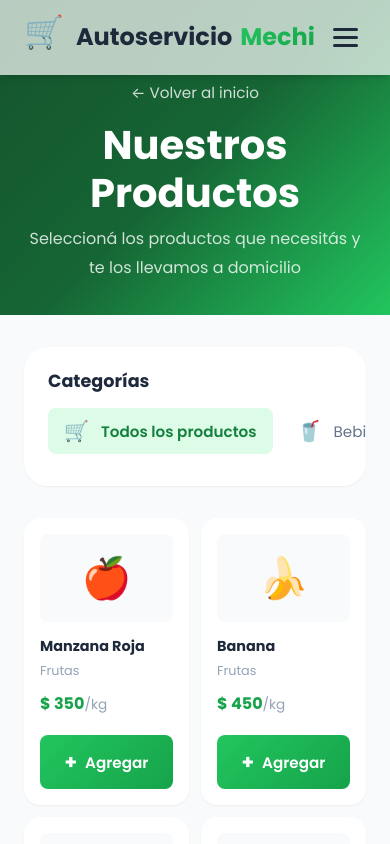
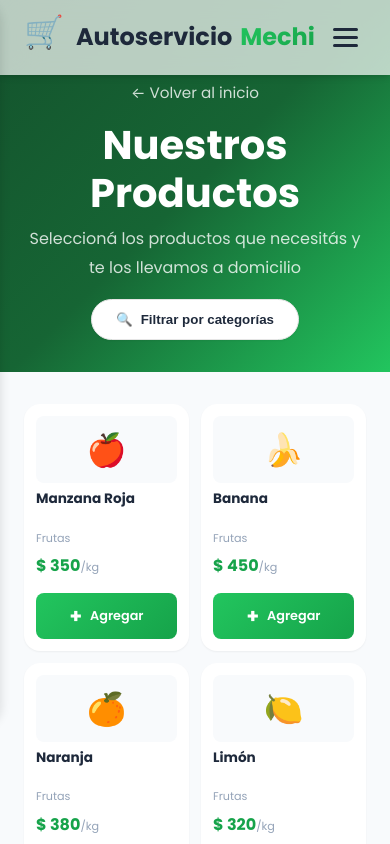
Before and after one commit to salvador-castro/super-mechi, a React (Vite) app: page /productos in a window 390 px wide. Shown: the top 844 px of the page. Built offline with nearby package versions, Linux system fonts and the light colour scheme.

Commit message:
fix css categories

```diff
--- a/src/components/Categories.css
+++ b/src/components/Categories.css
@@ -109,8 +109,11 @@
         display: flex;
         overflow-x: auto;
         scroll-snap-type: x mandatory;
-        gap: 1rem;
+        gap: 0.75rem;
         padding-bottom: 1rem;
+        padding-left: 0.5rem;
+        /* Add side padding for better scrolling start */
+        padding-right: 0.5rem;
         /* Hide scrollbar for Chrome, Safari and Opera */
         -webkit-overflow-scrolling: touch;
     }
@@ -121,18 +124,43 @@
 
     /* Hide scrollbar for IE, Edge and Firefox */
     .categories-grid {
-        -ms-overflow-style: none;  /* IE and Edge */
-        scrollbar-width: none;  /* Firefox */
+        -ms-overflow-style: none;
+        /* IE and Edge */
+        scrollbar-width: none;
+        /* Firefox */
     }
 
     .category-card {
-        flex: 0 0 85%; /* Shows part of the next card */
-        scroll-snap-align: center;
-        padding: 1.5rem;
-        margin-right: 0.5rem;
+        flex: 0 0 140px;
+        /* Mini card size: ~40% of screen width */
+        width: 140px;
+        scroll-snap-align: start;
+        /* Align to start so multiple fit */
+        padding: 1rem;
+        margin-right: 0;
+        /* Handled by gap */
     }
 
-    .category-card:last-child {
-        margin-right: 0;
+    .category-card .category-icon {
+        width: 40px;
+        height: 40px;
+        font-size: 1.5rem;
+        margin-bottom: 0.75rem;
+    }
+
+    .category-card h3 {
+        font-size: 0.9rem;
+        margin-bottom: 0.25rem;
+    }
+
+    .category-card p {
+        font-size: 0.75rem;
+        line-height: 1.2;
+        /* Optional: truncate text to keep cards uniform */
+        display: -webkit-box;
+        -webkit-line-clamp: 2;
+        line-clamp: 2;
+        -webkit-box-orient: vertical;
+        overflow: hidden;
     }
 }
--- a/src/index.css
+++ b/src/index.css
@@ -95,6 +95,12 @@ body {
   color: var(--text-primary);
   line-height: 1.6;
   overflow-x: hidden;
+}
+
+body.no-scroll {
+  overflow: hidden !important;
+  height: 100vh;
+  touch-action: none;
 }
 
 /* Container */
--- a/src/pages/ProductsPage.css
+++ b/src/pages/ProductsPage.css
@@ -312,24 +312,105 @@
         grid-template-columns: 1fr;
     }
 
+    /* Hide sidebar by default on mobile/tablet */
     .categories-sidebar {
-        position: static;
-        overflow-x: auto;
+        position: fixed;
+        top: 0;
+        left: 0;
+        bottom: 0;
+        width: 80%;
+        max-width: 320px;
+        background: var(--bg-primary);
+        z-index: 1000;
+        transform: translateX(-100%);
+        transition: transform 0.3s ease;
+        box-shadow: 2px 0 10px rgba(0, 0, 0, 0.1);
+        padding: 2rem;
+        overflow-y: auto;
+        margin: 0;
+        touch-action: pan-y;
+        /* Allow scrolling inside sidebar */
+    }
+
+    .categories-sidebar.open {
+        transform: translateX(0);
+    }
+
+    .sidebar-header-mobile {
+        display: flex;
+        justify-content: space-between;
+        align-items: center;
+        margin-bottom: 2rem;
+    }
+
+    .sidebar-header-mobile h3 {
+        margin: 0;
+        font-size: 1.25rem;
+    }
+
+    .sidebar-header-mobile button {
+        background: none;
+        border: none;
+        font-size: 1.5rem;
+        cursor: pointer;
+        padding: 0.5rem;
+    }
+
+    .mobile-filter-toggle {
+        display: inline-flex;
+        align-items: center;
+        gap: 0.5rem;
+        padding: 0.75rem 1.5rem;
+        background: var(--bg-primary);
+        border: 1px solid var(--neutral-200);
+        border-radius: 2rem;
+        font-weight: 600;
+        color: var(--text-primary);
+        cursor: pointer;
+        margin-top: 1rem;
+        box-shadow: var(--shadow-sm);
+    }
+
+    /* Overlay for mobile sidebar */
+    .mobile-filter-overlay {
+        position: fixed;
+        top: 0;
+        left: 0;
+        right: 0;
+        bottom: 0;
+        background: rgba(0, 0, 0, 0.5);
+        z-index: 999;
+        opacity: 0;
+        visibility: hidden;
+        transition: all 0.3s ease;
+    }
+
+    .mobile-filter-overlay.open {
+        opacity: 1;
+        visibility: visible;
     }
 
     .category-list {
         display: flex;
+        flex-direction: column;
         gap: 0.5rem;
-        padding-bottom: 0.5rem;
+        overflow: visible;
+        padding: 0;
+        scroll-snap-type: none;
     }
 
     .category-list li {
-        margin-bottom: 0;
+        flex: none;
+        scroll-snap-align: none;
     }
 
     .category-btn {
-        white-space: nowrap;
-        padding: 0.5rem 1rem;
+        width: 100%;
+        padding: 1rem;
+        border-radius: var(--radius-md);
+        border: 1px solid transparent;
+        white-space: normal;
+        margin: 0;
     }
 }
 
@@ -339,30 +420,82 @@
     }
 
     .products-grid {
-        grid-template-columns: repeat(2, 1fr);
+        display: grid;
+        grid-template-columns: repeat(2, 1fr) !important;
+        /* Force 2 columns */
         gap: 0.75rem;
     }
 
     .product-card {
-        padding: 1rem;
+        padding: 0.75rem;
+        min-width: 0;
+        /* Important for grid to shrink items */
+        width: 100%;
+        box-sizing: border-box;
     }
 
     .product-image {
-        font-size: 2.5rem;
-        padding: 0.75rem;
+        font-size: 2rem;
+        padding: 0.5rem;
+        margin-bottom: 0.5rem;
     }
 
     .product-info h4 {
-        font-size: 0.9rem;
+        font-size: 0.85rem;
+        line-height: 1.2;
+        /* Truncate name to prevent breaking layout */
+        display: -webkit-box;
+        -webkit-line-clamp: 2;
+        line-clamp: 2;
+        -webkit-box-orient: vertical;
+        overflow: hidden;
+        height: 2.4em;
+        /* Approx 2 lines */
+    }
+
+    .product-category {
+        font-size: 0.7rem;
+        margin-bottom: 0.25rem;
     }
 
     .product-price {
         font-size: 1rem;
+        margin-bottom: 0.25rem;
+    }
+
+    .product-unit {
+        font-size: 0.7rem;
+    }
+
+    .product-actions {
+        margin-top: 0.5rem;
+    }
+
+    .btn-add {
+        padding: 0.5rem;
+        font-size: 0.8rem;
+    }
+
+    .quantity-controls {
+        padding: 0.25rem;
+    }
+
+    .qty-btn {
+        width: 24px;
+        height: 24px;
+        font-size: 1rem;
+    }
+
+    .qty-input {
+        width: 30px;
+        height: 24px;
+        font-size: 0.9rem;
     }
 
     .cart-summary-content {
         flex-direction: column;
         gap: 1rem;
+        padding: 1rem;
     }
 
     .cart-summary .btn {
--- a/src/pages/ProductsPage.jsx
+++ b/src/pages/ProductsPage.jsx
@@ -11,7 +11,19 @@ const ProductsPage = () => {
     const [activeCategory, setActiveCategory] = useState('todos');
     const [filteredProducts, setFilteredProducts] = useState(products);
     const [showCheckout, setShowCheckout] = useState(false);
+    const [showFilters, setShowFilters] = useState(false);
     const { cartItems, addToCart, updateQuantity, getCartTotal, getCartCount } = useCart();
+
+    useEffect(() => {
+        if (showFilters) {
+            document.body.classList.add('no-scroll');
+        } else {
+            document.body.classList.remove('no-scroll');
+        }
+        return () => {
+            document.body.classList.remove('no-scroll');
+        };
+    }, [showFilters]);
 
     useEffect(() => {
         const categoryFromUrl = searchParams.get('categoria');
@@ -22,11 +34,14 @@ const ProductsPage = () => {
             setActiveCategory('todos');
             setFilteredProducts(products);
         }
+        setShowFilters(false);
     }, [searchParams]);
 
     const handleCategoryChange = (categoryId) => {
         setActiveCategory(categoryId);
         setFilteredProducts(getProductsByCategory(categoryId));
+        setShowFilters(false);
+        window.scrollTo({ top: 0, behavior: 'smooth' });
     };
 
     const getItemQuantity = (productId) => {
@@ -72,11 +87,28 @@ const ProductsPage = () => {
                     </Link>
                     <h1>Nuestros Productos</h1>
                     <p>Seleccioná los productos que necesitás y te los llevamos a domicilio</p>
+
+                    <button
+                        className="mobile-filter-toggle"
+                        onClick={() => setShowFilters(!showFilters)}
+                    >
+                        <span>🔍</span> Filtrar por categorías
+                    </button>
                 </div>
             </header>
 
             <div className="products-layout container">
-                <aside className="categories-sidebar">
+                {/* Overlay for mobile filters */}
+                <div
+                    className={`mobile-filter-overlay ${showFilters ? 'open' : ''}`}
+                    onClick={() => setShowFilters(false)}
+                />
+
+                <aside className={`categories-sidebar ${showFilters ? 'open' : ''}`}>
+                    <div className="sidebar-header-mobile">
+                        <h3>Categorías</h3>
+                        <button onClick={() => setShowFilters(false)}>✕</button>
+                    </div>
                     <h3>Categorías</h3>
                     <ul className="category-list">
                         <li>
```
